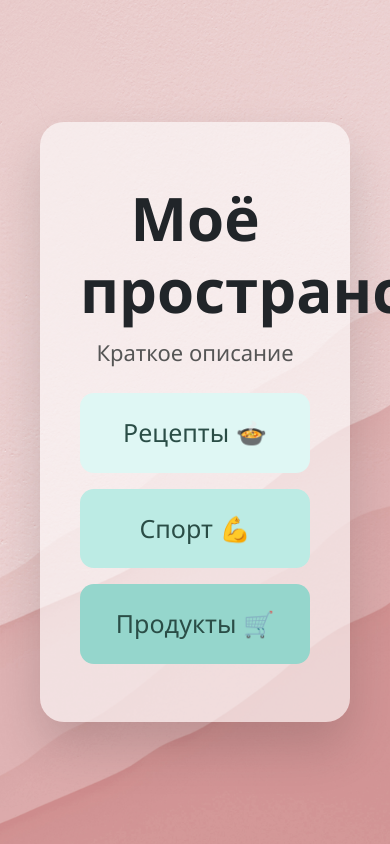
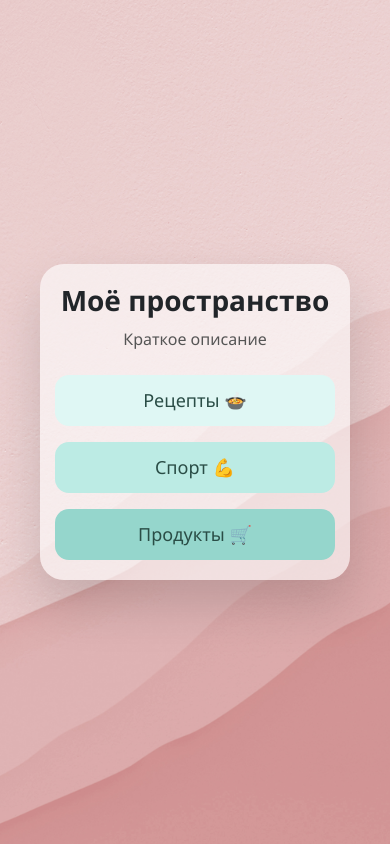
Before and after one commit to lnknwl/prostranstvo, a Flask app: page / in a window 390 px wide; the page is wider, and only the part inside the window is pictured. Run offline with Flask 3, Linux system fonts and the light colour scheme.

Commit message:
Оптимизированы css под мобильные устройства

```diff
--- a/app.py
+++ b/main.py
@@ -22,7 +22,7 @@ app.config['GIF_UPLOAD_FOLDER'] = os.path.join(BASE_DIR, gif_upload_folder)
 app.config['MAX_CONTENT_LENGTH'] = int(os.getenv('MAX_CONTENT_LENGTH', 16 * 1024 * 1024))
 
 # app.config['SECRET_KEY'] = os.getenv('SECRET_KEY')
-# app.config['SQLALCHEMY_DATABASE_URI'] = os.getenv('SQLALCHEMY_DATABASE_URI')
+app.config['SQLALCHEMY_DATABASE_URI'] = os.getenv('SQLALCHEMY_DATABASE_URI')
 # app.config['UPLOAD_FOLDER'] = os.getenv('UPLOAD_FOLDER')
 # app.config['GIF_UPLOAD_FOLDER'] = os.getenv('GIF_UPLOAD_FOLDER')
 # app.config['MAX_CONTENT_LENGTH'] = int(os.getenv('MAX_CONTENT_LENGTH', 16 * 1024 * 1024))
@@ -118,6 +118,7 @@ def admin_recipes():
 def admin_products():
     if not session.get('is_admin'):
         abort(404)
+
     if request.method == 'POST':
         name = request.form.get('name')
         description = request.form.get('description', '')
@@ -133,8 +134,11 @@ def admin_products():
 
         if file and allowed_file(file.filename):
             filename = secure_filename(file.filename)
-            filepath = os.path.join(app.config['UPLOAD_FOLDER'], 'products', filename)
-            os.makedirs(app.config['UPLOAD_FOLDER'], exist_ok=True)
+
+            products_folder = os.path.join(app.config['UPLOAD_FOLDER'], 'products')
+            os.makedirs(products_folder, exist_ok=True)
+
+            filepath = os.path.join(products_folder, filename)
             file.save(filepath)
 
             new_product = Product(
@@ -148,6 +152,7 @@ def admin_products():
             )
             db.session.add(new_product)
             db.session.commit()
+
             flash('Продукт успешно добавлен')
             return redirect(url_for('admin_products'))
         else:
@@ -471,4 +476,4 @@ def api_recipes():
 if __name__ == "__main__":
     with app.app_context():
         db.create_all()
-    app.run(debug=True)
+    app.run()
--- a/static/style.css
+++ b/static/style.css
@@ -10,14 +9,7 @@ body, html {
   background-position: center center;
   background-repeat: no-repeat;
   background-attachment: fixed;
-}
-
-.hero-container {
-  display: flex;
-  align-items: center;
-  justify-content: center;
-  height: 100%;
-  padding: 20px;
+  overflow-x: hidden;
 }
 
 .hero-container {
@@ -29,18 +21,17 @@ body, html {
 }
 
 .hero-content {
-  background: rgba(255, 255, 255, 0.60);
+  background: rgba(255, 255, 255, 0.6);
   padding: 60px 40px;
   border-radius: 24px;
   box-shadow: 0 25px 50px rgba(0, 0, 0, 0.15);
   max-width: 700px;
   width: 100%;
   text-align: center;
-
   display: flex;
   flex-direction: column;
   justify-content: space-between;
-  height: 600px;
+  min-height: 600px;
 }
 
 .site-title {
@@ -70,6 +61,7 @@ body, html {
   font-size: 25px;
   border-radius: 14px;
   transition: transform 0.2s;
+  border: none !important;
 }
 
 .btn-custom:hover {
@@ -103,6 +95,87 @@ body, html {
   background-color: #95d6cc;
 }
 
+.btn-custom,
+.btn-custom:focus,
+.btn-custom:active,
+.btn-custom.active,
+.btn-custom:focus-visible {
+  outline: none !important;
+  box-shadow: none !important;
+  border-color: transparent !important;
+}
+
+.btn-custom {
+  transition: transform 0.2s;
+}
+.btn-custom:hover {
+  transform: scale(1.06);
+}
+
+.btn-custom:active {
+  transform: scale(0.98);
+}
+
+.btn-gradient:active {
+  transform: scale(0.98);
+}
+
+.btn-mint1,
+.btn-mint1:active,
+.btn-mint1:focus,
+.btn-mint1.active,
+.btn-mint1:focus-visible {
+  background-color: #dff7f4 !important;
+}
+
+.btn-mint2,
+.btn-mint2:active,
+.btn-mint2:focus,
+.btn-mint2.active,
+.btn-mint2:focus-visible {
+  background-color: #bcebe4 !important;
+}
+
+.btn-mint3,
+.btn-mint3:active,
+.btn-mint3:focus,
+.btn-mint3.active,
+.btn-mint3:focus-visible {
+  background-color: #95d6cc !important;
+}
+
+.btn-gradient {
+  display: block;
+  width: 100%;
+  max-width: 500px;
+  padding: 20px 25px;
+  font-size: 24px;
+  border-radius: 14px;
+  color: #2a4d46;
+  border: none;
+  background: linear-gradient(to right, #dff7f4, #bcebe4, #95d6cc);
+  transition: all 0.2s ease;
+  text-align: center;
+  text-decoration: none;
+  box-shadow: 0 8px 20px rgba(0, 0, 0, 0.1);
+  position: relative;
+  -webkit-tap-highlight-color: transparent;
+  touch-action: manipulation;
+  user-select: none;
+  cursor: pointer;
+}
+
+.btn-gradient:hover {
+  transform: translateY(-2px);
+  box-shadow: 0 12px 25px rgba(0, 0, 0, 0.15);
+}
+
+.btn-gradient:active {
+  transform: translateY(1px) scale(0.98);
+  box-shadow: 0 4px 12px rgba(0, 0, 0, 0.2);
+  background: linear-gradient(to right, #cfece8, #a8ddd5, #85c9bd);
+}
+
 .card {
   background-color: rgba(255, 255, 255, 0.7);
   border-radius: 12px;
@@ -143,18 +208,107 @@ body, html {
   display: block;
 }
 
-
-.exercise-card {
-  border-radius: 0.5rem;
-  overflow: hidden;
-  transition: transform 0.2s ease, box-shadow 0.2s ease;
-}
-
-.exercise-card:hover {
-  transform: none !important;
-  box-shadow: none !important;
-}
-
 .exercise-card .card-body {
   background: #fff;
 }
+
+/* Адаптивность */
+@media (max-width: 992px) {
+  .site-title {
+    font-size: 42px;
+  }
+
+  .site-subtitle {
+    font-size: 20px;
+  }
+
+  .btn-custom,
+  .btn-gradient {
+    font-size: 22px;
+    padding: 16px 20px;
+  }
+
+  .hero-content {
+    padding: 40px 30px;
+    min-height: 500px;
+  }
+
+  h1 {
+    font-size: 2rem;
+  }
+
+  .container {
+    padding-top: 3rem !important;
+    padding-bottom: 3rem !important;
+  }
+}
+
+@media (max-width: 768px) {
+  .site-title {
+    font-size: 34px;
+  }
+
+  .site-subtitle {
+    font-size: 18px;
+  }
+
+  .btn-custom,
+  .btn-gradient {
+    font-size: 20px;
+    padding: 14px 18px;
+    max-width: 320px;
+  }
+
+  .hero-content {
+    padding: 30px 20px;
+    min-height: 400px;
+  }
+
+  h1 {
+    font-size: 1.7rem;
+    text-align: center;
+  }
+
+  .container {
+    padding-top: 2.5rem !important;
+    padding-bottom: 2.5rem !important;
+  }
+}
+
+@media (max-width: 480px) {
+  .site-title {
+    font-size: 28px;
+  }
+
+  .site-subtitle {
+    font-size: 16px;
+  }
+
+  .btn-custom,
+  .btn-gradient {
+    font-size: 18px;
+    padding: 12px 16px;
+    max-width: 300px;
+  }
+
+  .hero-content {
+    padding: 20px 15px;
+    min-height: auto;
+  }
+
+  h1 {
+    font-size: 1.4rem;
+    margin-bottom: 2rem;
+  }
+
+  .container {
+    padding-top: 2rem !important;
+    padding-bottom: 2rem !important;
+  }
+}
+
+@media (hover: none) {
+  .btn-gradient:active {
+    transition: none;
+  }
+}
```
Also changed, not shown: other parts of static/style.css (+7 -16 lines), static/products.css (+27 -0 lines), static/recipes.css (+77 -0 lines).
